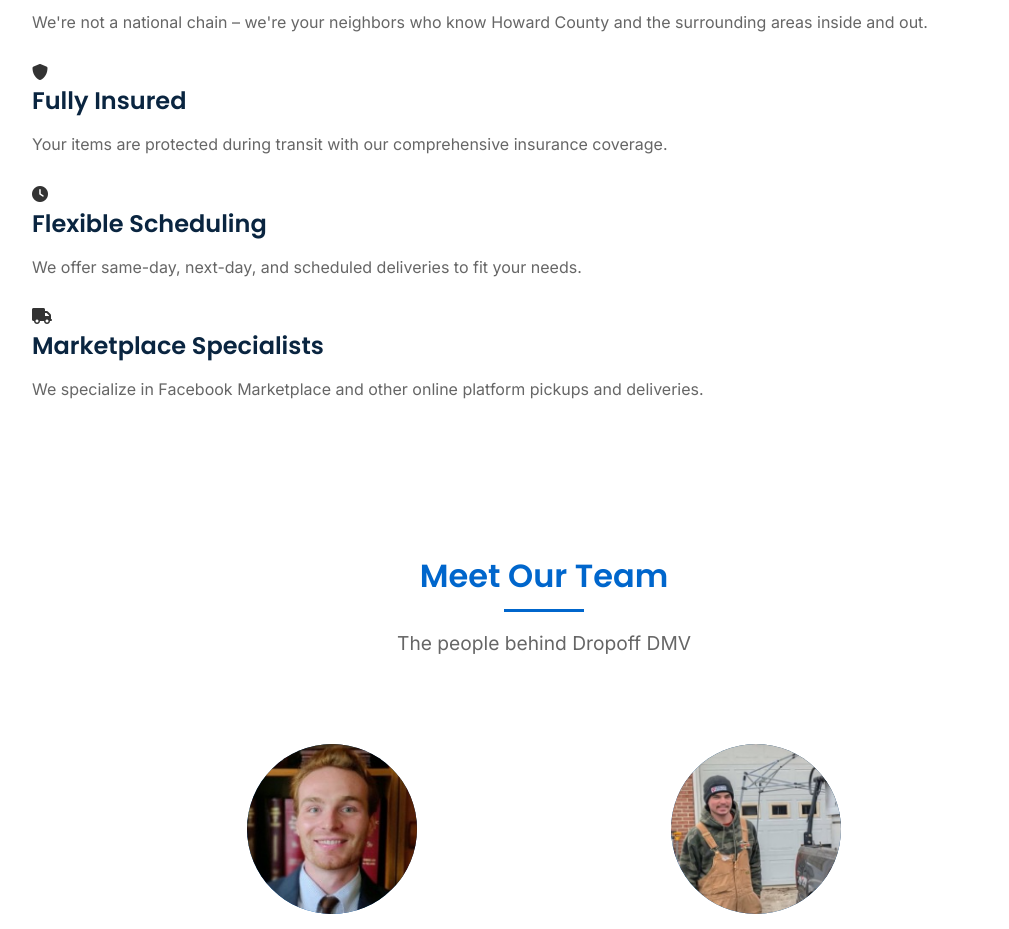
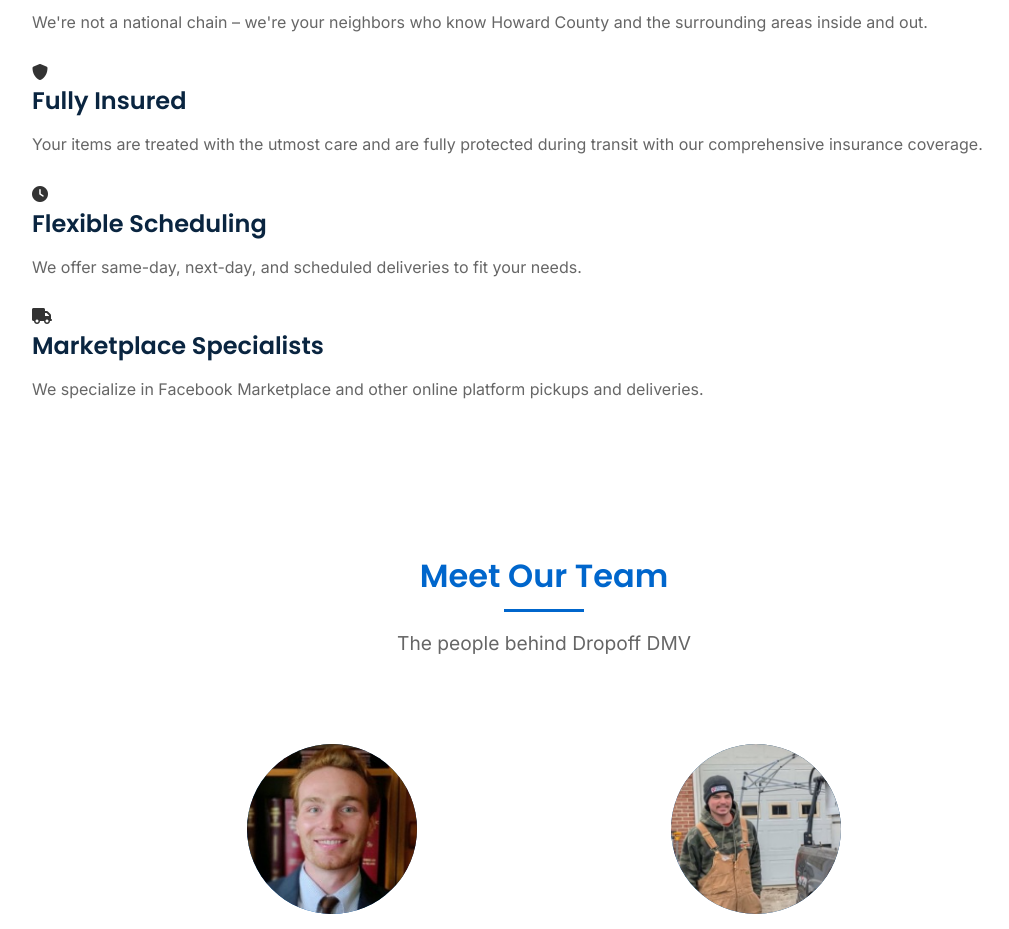
Before and after one commit to ryanthemaestro/dropoffdmv, a plain HTML site: page about.html in a window 1280 px wide. Shown: the part 2180-3109 px from the top of the page, without its empty margins (96-1105 px from the left). Drawn offline with nearby package versions, Linux system fonts and the light colour scheme.

Commit message:
Update 'Fully Insured' section to match friendly, customer-first tone

```diff
--- a/about.html
+++ b/about.html
@@ -123,7 +123,7 @@
                         <i class="fas fa-shield-alt"></i>
                     </div>
                     <h3>Fully Insured</h3>
-                    <p>Your items are protected during transit with our comprehensive insurance coverage.</p>
+                    <p>Your items are treated with the utmost care and are fully protected during transit with our comprehensive insurance coverage.</p>
                 </div>
                 <div class="feature">
                     <div class="feature-icon">
```
